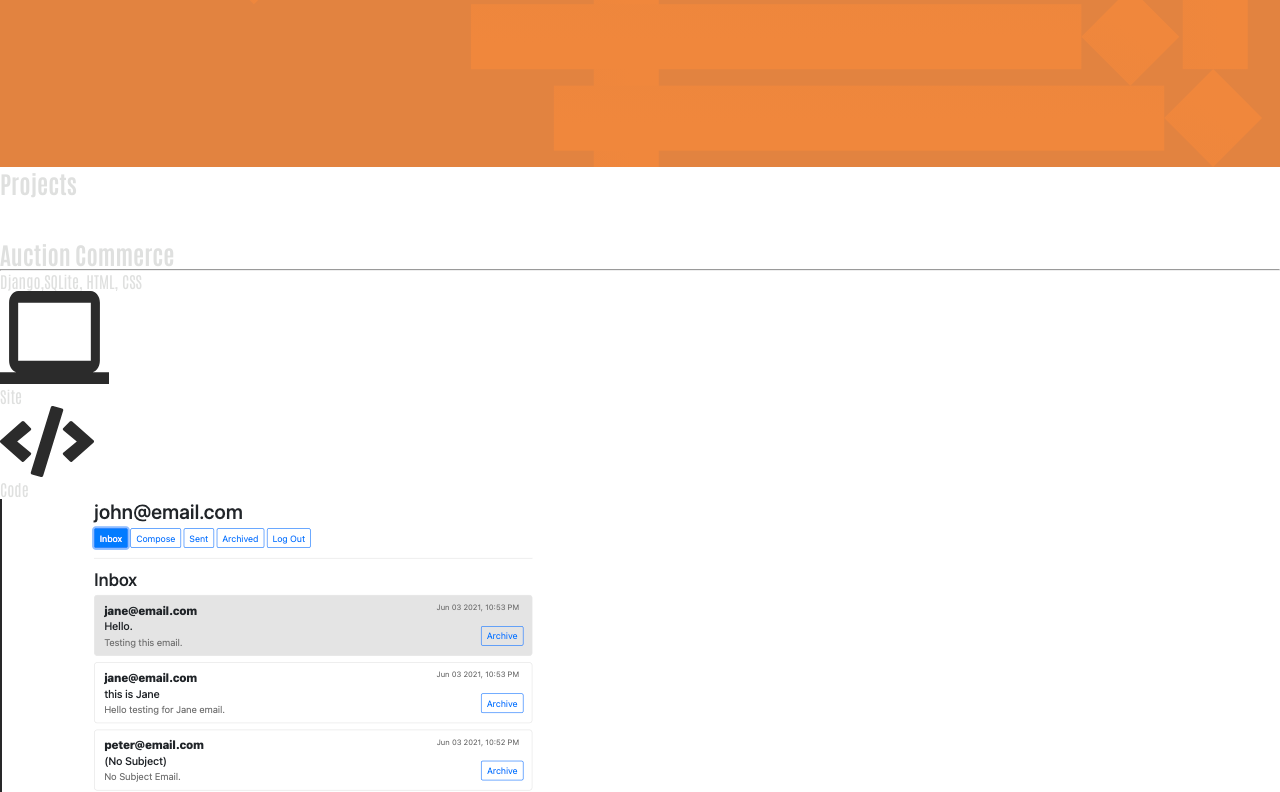
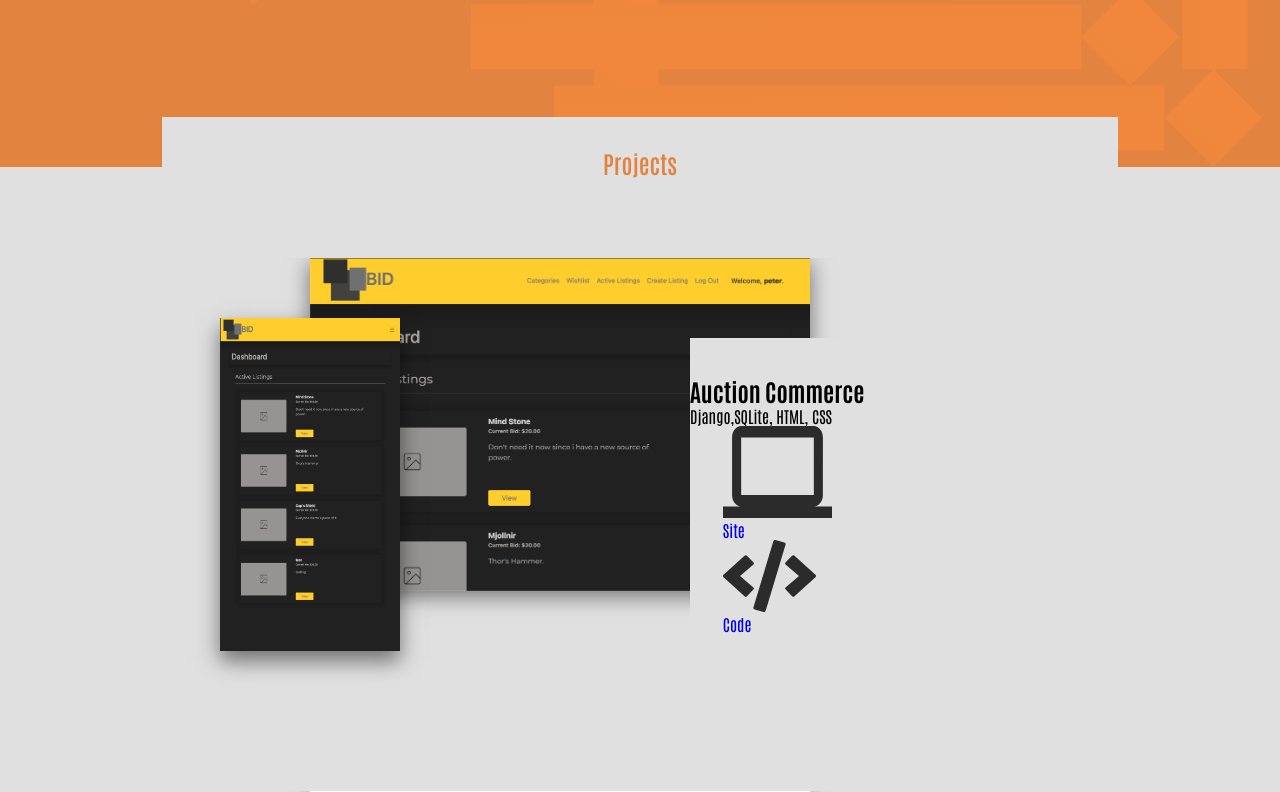
Before and after one commit to peter33chavez/Portfolio, a React (Create React App) app: page / in a window 1280 px wide. Shown: the part 547-1339 px from the top of the page. Built offline with nearby package versions, Linux system fonts and the light colour scheme.

Commit message:
adding alot of changes to the project section

```diff
--- a/src/App.css
+++ b/src/App.css
@@ -4,10 +4,11 @@
     padding: 0;
     text-decoration: none;
     list-style-type: none;
-    color: #DFE0DF;
     overflow-x: hidden;
 
-
+}
+body{
+    background: #DFE0DF;
 }
 /* NavBar */
 nav{
@@ -25,9 +26,13 @@ nav{
     padding: 2em;
     display: pointer;
     font-size: 14px;
+    color: #DFE0DF;
 }
 .nav-item :hover{
     color:#cecece;
+}
+.nav-item :visited{
+    color:#DFE0DF;
 }
 .social-container{
     display: flex;
@@ -52,6 +57,7 @@ header{
     display:flex;
     flex-direction: column;
     justify-content: center;
+    color: #DFE0DF;
 }
 
 .quote-container{
@@ -71,6 +77,7 @@ header{
 
 .resume-btn{
     background: #2B2B2B;
+    color: #DFE0DF;
     margin-top: 2em;
     padding: 5px 20px;
     border: 0;
@@ -78,8 +85,62 @@ header{
     font-size: 12px;
     font-weight: 100;
     cursor: pointer;
-    /* vertical-align: center; */
 }
 .resume-btn:hover{
     background: #000000;
 }
+
+/* Projects */
+.projects{
+    background: #DFE0DF;
+
+}
+
+.title-container{
+    margin: 0 auto;
+    width: 70%;
+    position: relative;
+    top: -50px;
+    padding: 30px;
+    background:#DFE0DF;
+
+}
+.title{
+    text-align: center;
+    color:#E28340;
+    font-weight: 600;
+    margin-block-end: 0;
+    margin-block-start: 0;
+}
+.project-container{
+    margin: 0 110px;
+    display: flex;
+    margin-bottom: 100px;
+    padding-left: 20px;
+    padding-bottom: 100px;
+}
+.web-card{
+    width: 500px;
+    box-shadow: 0px 5px 20px rgba(0, 0, 0, .5);
+}
+
+.mobile-card{
+    width: 180px;
+    z-index: 5;
+    position: relative;
+    top: 60px;
+    left: 90px;
+    box-shadow: 0px 10px 20px rgba(0, 0, 0, .5);
+}
+
+.cta-card{
+    background: #DFE0DF;
+    z-index: 5;
+    position: relative;
+    top: 80px;
+    left: -120px;
+    display:flex;
+    flex-direction: column;
+    align-items: center;
+    justify-content: center;
+}
--- a/src/App.js
+++ b/src/App.js
@@ -10,6 +10,9 @@ function App() {
     <div className='body'>
       <NavBar />
       <Header />
+      <div className="title-container">
+        <h2 className="title">Projects</h2>
+      </div>
       <Projects />
       <Languages />
       <Footer />
--- a/src/Components/Projects.js
+++ b/src/Components/Projects.js
@@ -19,8 +19,8 @@ const projects = [
         stacks: 'Django,SQLite, HTML, CSS',
         site: 'Null',
         code: 'https://github.com/peter33chavez/commerce-Project2',
-        Web: BidWeb,
-        Mobile: BidMobile,
+        web: BidWeb,
+        mobile: BidMobile,
     },
     {
         id: 2,
@@ -44,23 +44,15 @@ const projects = [
 
 const Projects = () => {
     return (
-        <section className='Projects'>
-            <div className="title-container">
-                <h2 className="title">Projects</h2>
-            </div>
-
+        <section className='projects'>
             {projects.map((project) => (
             <div key={project.id} className="project-container">
-                <div className="mobile-card">
-                    <img src={ project.mobile } alt="" />
-                </div>
-                <div className="web-card">
-                    <img src={ project.web } alt="" />
-                </div>
+                <img className="mobile-card" src={ project.mobile } alt="" />
+                <img className="web-card" src={ project.web } alt="" />
                 <div className="cta-card">
                     <div className="project-detail-container">
                         <h2 className="project-title">{project.title}</h2>
-                        <hr></hr>
+
                         <p>{project.stacks}</p>
                     </div>
                     <div className="project-links-container">
```
